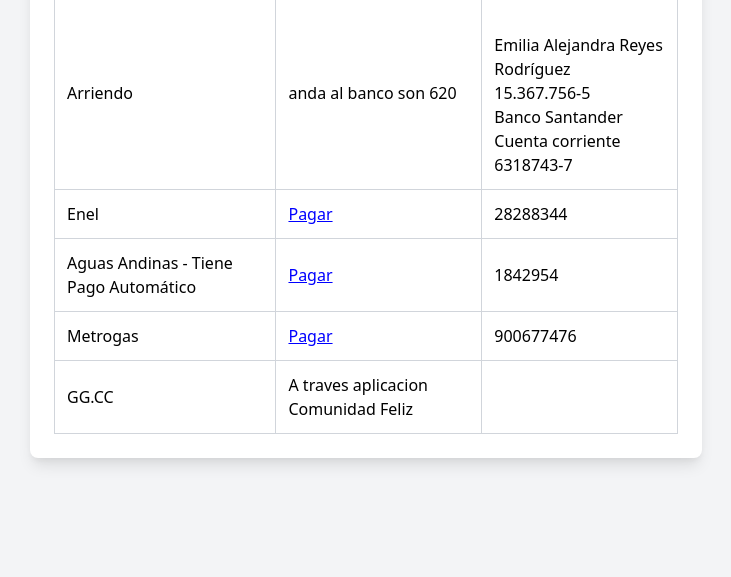
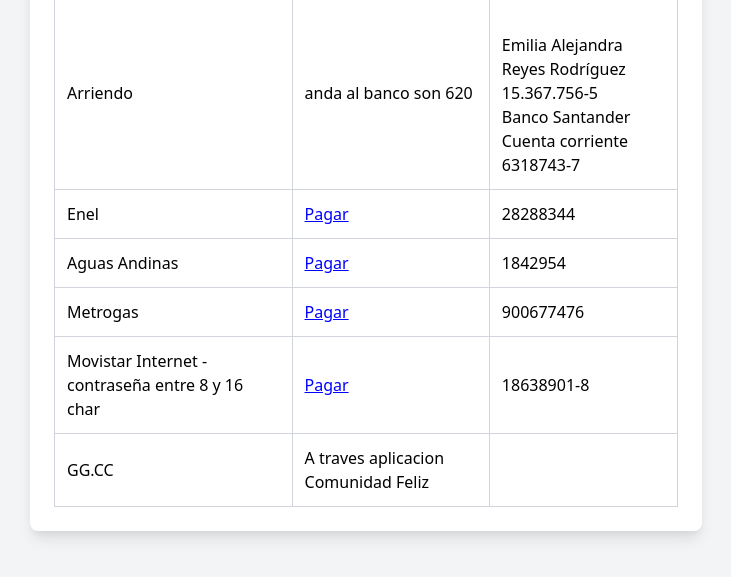
Before and after one commit to Adlejandrop/pagarCasa, a plain HTML site: page index.html in a window 1280 px wide. Shown: the part 149-726 px from the top of the page, without its empty margins (274-1005 px from the left). Drawn offline with nearby package versions, Linux system fonts and the light colour scheme.

Commit message:
Corregi urls y numeros y agregué movistar

```diff
--- a/index.html
+++ b/index.html
@@ -54,9 +54,9 @@
                     <td class="p-3 border border-gray-300 numero-usuario">28288344</td>
                 </tr>
                 <tr>
-                    <td class="p-3 border border-gray-300">Aguas Andinas - Tiene Pago Automático</td>
+                    <td class="p-3 border border-gray-300">Aguas Andinas</td>
                     <td class="p-3 border border-gray-300">
-                        <a href="https://www.metrogas.cl/" target="_blank"
+                        <a href="https://www.aguasandinas.cl/web/aguasandinas/pagar-mi-cuenta" target="_blank"
                             style="color: blue; text-decoration: underline;"
                             onclick="copyNumeroUsuario(this.parentElement.parentElement)" ;>Pagar</a>
                     </td>
@@ -72,6 +72,15 @@
                     <td class="p-3 border border-gray-300 numero-usuario">900677476</td>
                 </tr>
                 <tr>
+                    <td class="p-3 border border-gray-300">Movistar Internet - contraseña entre 8 y 16 char</td>
+                    <td class="p-3 border border-gray-300">
+                        <a href="https://mi.movistar.cl/" target="_blank"
+                            style="color: blue; text-decoration: underline;"
+                            onclick="copyNumeroUsuario(this.parentElement.parentElement)" ;>Pagar</a>
+                    </td>
+                    <td class="p-3 border border-gray-300 numero-usuario">18638901-8</td>
+                </tr>
+                <tr>
                     <td class="p-3 border border-gray-300">GG.CC</td>
                     <td class="p-3 border border-gray-300">A traves aplicacion Comunidad Feliz</td>
                     <td class="p-3 border border-gray-300"> </td>
```
